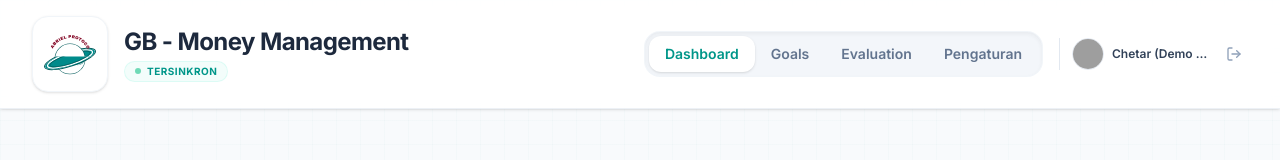
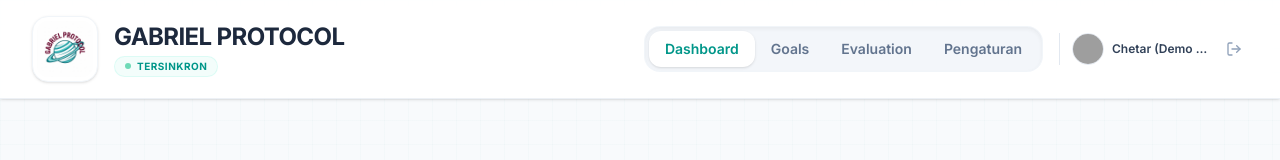
Before and after one commit to Gabriel-Protocol/Gabriel-Protocol-Homepage, a React (Vite) app: page / in a window 1280 px wide. Both pictures are taken after a click on the button "Masuk dengan Akun Demo". Shown: the top 160 px of the page. Built offline with nearby package versions, Linux system fonts and the light colour scheme; no server answers; grey boxes are pictures that could not be loaded.

Commit message:
feat: replace SVG logo with raster image
Replaced the GabrielLogo component with a static image file for improved rendering and branding consistency.

```diff
--- a/src/App.tsx
+++ b/src/App.tsx
@@ -5,7 +5,7 @@ import { MainTab } from './components/MainTab';
 import { GoalsTab } from './components/GoalsTab';
 import { EvaluationTab } from './components/EvaluationTab';
 import { SettingsTab } from './components/SettingsTab';
-import { GabrielLogo } from './components/GabrielLogo';
+import gabrielLogoImg from './assets/images/gabriel_logo_1782728087789.jpg';
 import {
   LayoutDashboard,
   Target,
@@ -288,13 +288,18 @@ export default function App() {
         {/* Left: Logo + Title + Status Pill */}
         <div className="flex items-center gap-4">
           {/* Gabriel Protocol Planet Logo (Gambar 2) */}
-          <div className="flex-shrink-0 bg-white dark:bg-slate-800 p-1.5 rounded-2xl border border-slate-100 dark:border-slate-700 shadow-sm transition-transform hover:scale-105 duration-300">
-            <GabrielLogo size={62} />
+          <div className="flex-shrink-0 bg-white dark:bg-slate-800 p-1 rounded-2xl border border-slate-100 dark:border-slate-700 shadow-sm overflow-hidden transition-transform hover:scale-105 duration-300">
+            <img
+              src={gabrielLogoImg}
+              alt="Gabriel Protocol Logo"
+              className="w-14 h-14 object-contain rounded-xl"
+              referrerPolicy="no-referrer"
+            />
           </div>
 
           <div className="flex flex-col">
-            <h1 className="text-xl md:text-2xl font-bold text-slate-800 dark:text-slate-50 tracking-tight leading-tight">
-              GB - Money Management
+            <h1 className="text-xl md:text-2xl font-bold text-slate-800 dark:text-slate-50 tracking-tight leading-tight uppercase">
+              GABRIEL PROTOCOL
             </h1>
             <div className="mt-1 flex items-center">
               <span className="inline-flex items-center gap-1.5 px-2.5 py-0.5 rounded-full text-[10px] font-bold tracking-wider uppercase bg-teal-50/80 dark:bg-teal-950/20 text-teal-600 dark:text-teal-400 border border-teal-100/60 dark:border-teal-900/30">
--- a/src/components/GabrielLogo.tsx
+++ /dev/null
@@ -1,89 +0,0 @@
-import React from 'react';
-
-interface GabrielLogoProps {
-  className?: string;
-  size?: number;
-}
-
-export function GabrielLogo({ className = '', size = 48 }: GabrielLogoProps) {
-  return (
-    <svg
-      width={size}
-      height={size}
-      viewBox="0 0 500 500"
-      className={className}
-      xmlns="http://www.w3.org/2000/svg"
-    >
-      <defs>
-        {/* Curved path for GABRIEL PROTOCOL text */}
-        <path
-          id="gabrielTextPath"
-          d="M 110,210 A 155,155 0 0,1 390,210"
-          fill="none"
-        />
-        {/* Clip path for the front ring to hide the back half */}
-        <clipPath id="frontRingClip">
-          <rect x="0" y="270" width="500" height="230" />
-        </clipPath>
-        {/* Clip path for the back ring to hide the front half */}
-        <clipPath id="backRingClip">
-          <rect x="0" y="0" width="500" height="270" />
-        </clipPath>
-      </defs>
-
-      {/* 1. BACK RING LAYER (Behind the planet) */}
-      <g clipPath="url(#backRingClip)">
-        <g transform="rotate(-18 250 290)">
-          {/* Outer ring shadow/border */}
-          <ellipse cx="250" cy="290" rx="215" ry="58" fill="none" stroke="#005a5a" strokeWidth="8" />
-          {/* Inner ring teal fill */}
-          <ellipse cx="250" cy="290" rx="210" ry="54" fill="#008B8B" />
-          {/* Ring white stripe */}
-          <ellipse cx="250" cy="290" rx="190" ry="46" fill="none" stroke="white" strokeWidth="10" />
-          {/* Ring inner cutout/border */}
-          <ellipse cx="250" cy="290" rx="170" ry="38" fill="none" stroke="#005a5a" strokeWidth="6" />
-        </g>
-      </g>
-
-      {/* 2. PLANET SPHERE */}
-      {/* Outer border */}
-      <circle cx="250" cy="290" r="124" fill="#005a5a" />
-      {/* Main white sphere */}
-      <circle cx="250" cy="290" r="120" fill="white" />
-
-      {/* 3. PLANET DECORATIVE STRIPES */}
-      {/* Teal band across the center-bottom */}
-      <g>
-        <path
-          d="M 132,305 C 180,355 320,355 368,305 C 360,285 340,285 330,285 C 290,325 210,325 170,285 C 160,285 140,285 132,305 Z"
-          fill="#008B8B"
-        />
-        <path
-          d="M 134,310 C 180,360 320,360 366,310 C 350,335 320,345 250,345 C 180,345 150,335 134,310 Z"
-          fill="#006C6C"
-        />
-      </g>
-
-      {/* 4. FRONT RING LAYER (In front of the planet) */}
-      <g clipPath="url(#frontRingClip)">
-        <g transform="rotate(-18 250 290)">
-          {/* Outer ring shadow/border */}
-          <ellipse cx="250" cy="290" rx="215" ry="58" fill="none" stroke="#005a5a" strokeWidth="8" />
-          {/* Inner ring teal fill */}
-          <ellipse cx="250" cy="290" rx="210" ry="54" fill="#008B8B" />
-          {/* Ring white stripe */}
-          <ellipse cx="250" cy="290" rx="190" ry="46" fill="none" stroke="white" strokeWidth="10" />
-          {/* Ring inner cutout/border */}
-          <ellipse cx="250" cy="290" rx="170" ry="38" fill="none" stroke="#005a5a" strokeWidth="6" />
-        </g>
-      </g>
-
-      {/* 5. GABRIEL PROTOCOL CURVED TEXT */}
-      <text fill="#800020" fontSize="34" fontWeight="900" fontFamily="'Arial Black', 'Impact', sans-serif" letterSpacing="1">
-        <textPath href="#gabrielTextPath" startOffset="50%" textAnchor="middle">
-          GABRIEL PROTOCOL
-        </textPath>
-      </text>
-    </svg>
-  );
-}
```
Also changed, not shown: src/assets/images/gabriel_logo_1782728087789.jpg (added).
